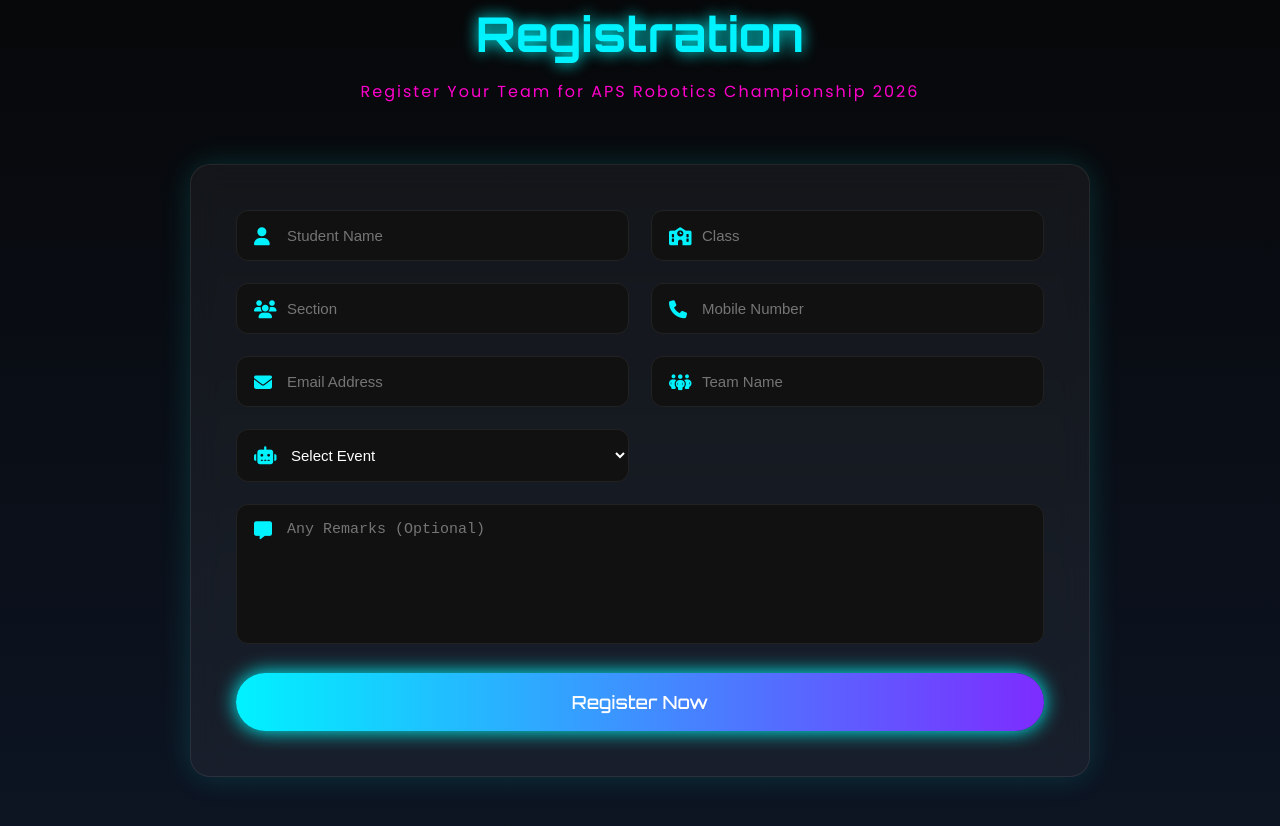
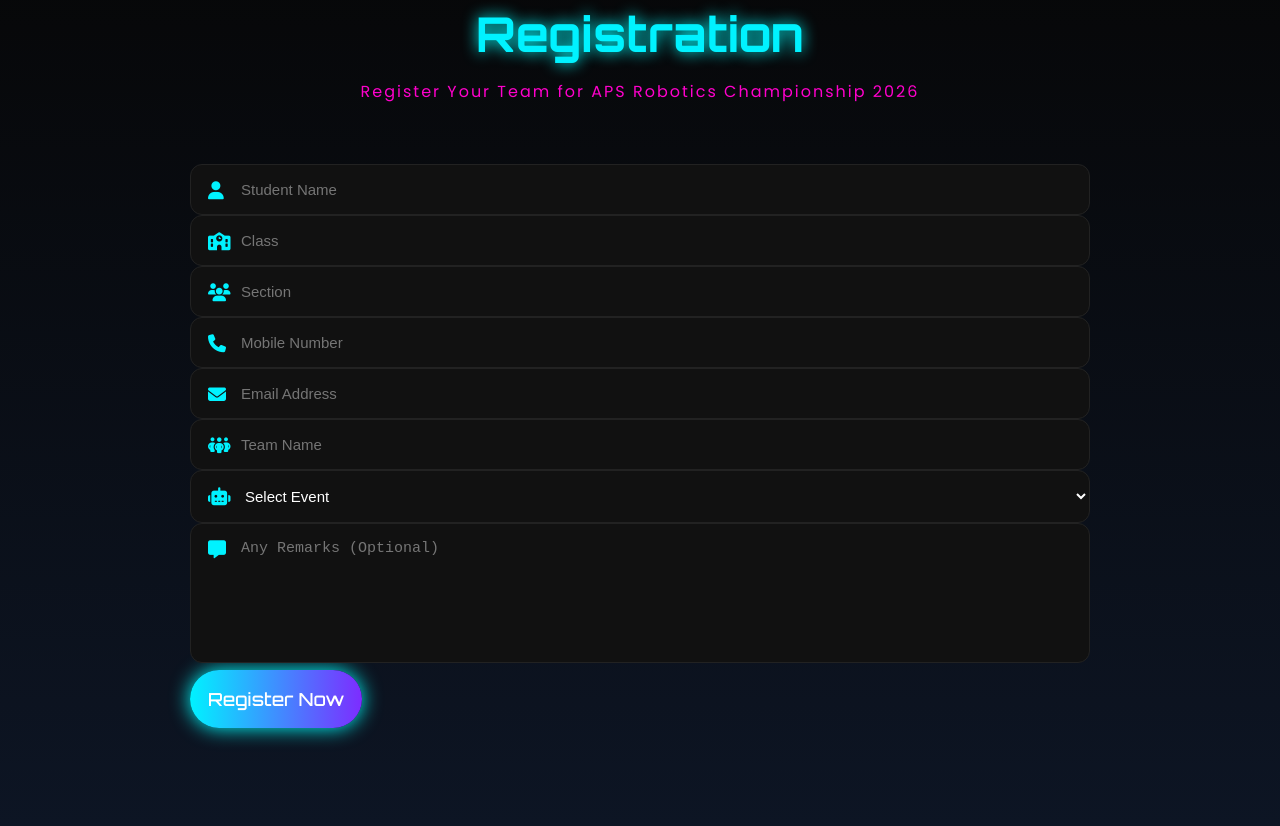
Before and after one commit to robotic-champ/robotic-champs, a plain HTML site: page index.html in a window 1280 px wide. Shown: the part 2434-3260 px from the top of the page. Drawn offline with Linux system fonts and the light colour scheme.

Commit message:
Update index.html

```diff
--- a/index.html
+++ b/index.html
@@ -219,7 +219,7 @@ View Events
 
     <div class="register-container">
 
-       <form action="https://formspree.io/f/xjybbgyp" method="POST" class="register-form">
+       <form action="https://formspree.io/f/xjybbgyp" method="POST">
 
                 <div class="input-box">
                 <i class="fa-solid fa-user"></i>
```
